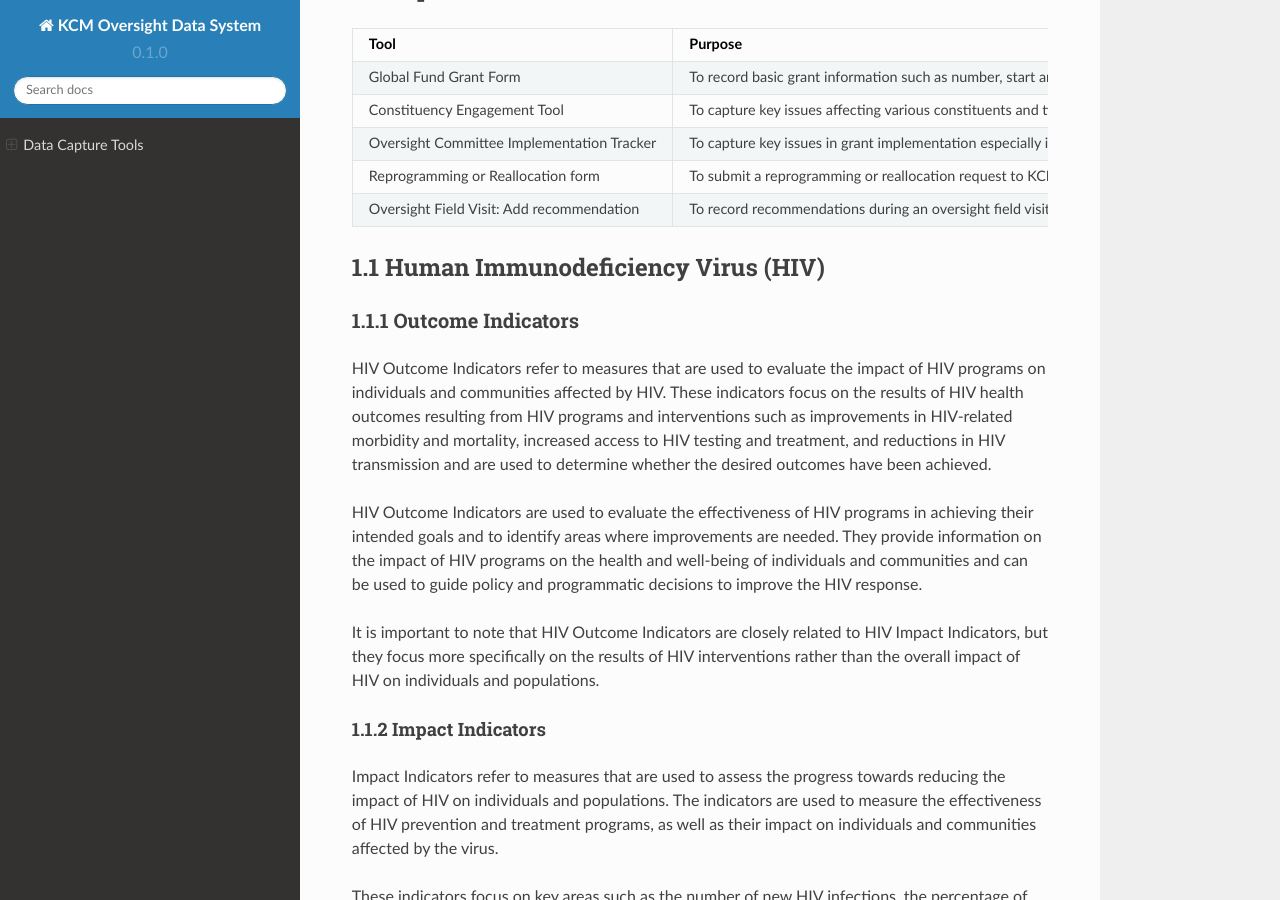
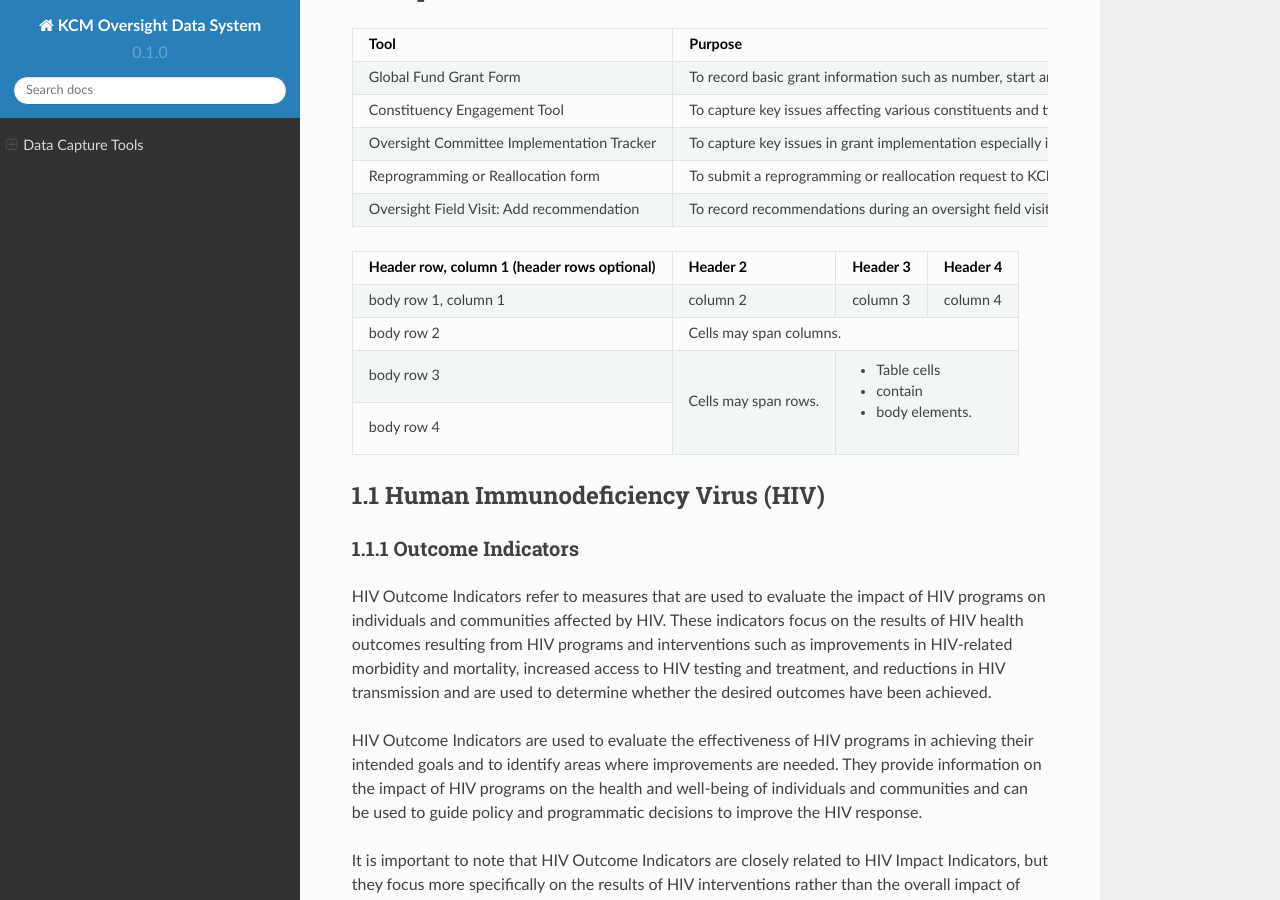
Before and after one commit to danielmaangi/kcmdashboard, a Sphinx documentation site: the page built from docs/source/index.rst, in a window 1280 px wide and 900 px high, scrolled down 440 px. Built offline with Sphinx 7.4.7 and the Read the Docs theme 2.0.0, drawn with Linux system fonts in a browser that asks for light colours.

Commit message:
span rows

```diff
--- a/docs/source/index.rst
+++ b/docs/source/index.rst
@@ -23,7 +23,18 @@
 +--------------------------------------------+--------------------------------------------------------------------------------------------------------+
 
 
-
++------------------------+------------+----------+----------+
+| Header row, column 1   | Header 2   | Header 3 | Header 4 |
+| (header rows optional) |            |          |          |
++========================+============+==========+==========+
+| body row 1, column 1   | column 2   | column 3 | column 4 |
++------------------------+------------+----------+----------+
+| body row 2             | Cells may span columns.          |
++------------------------+------------+---------------------+
+| body row 3             | Cells may  | - Table cells       |
++------------------------+ span rows. | - contain           |
+| body row 4             |            | - body elements.    |
++------------------------+------------+---------------------+
 
 
 
```
